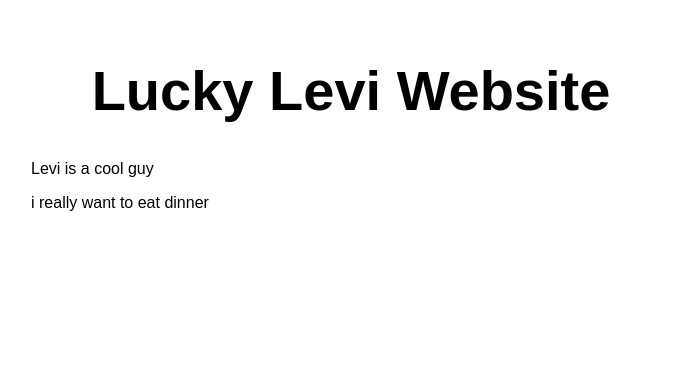
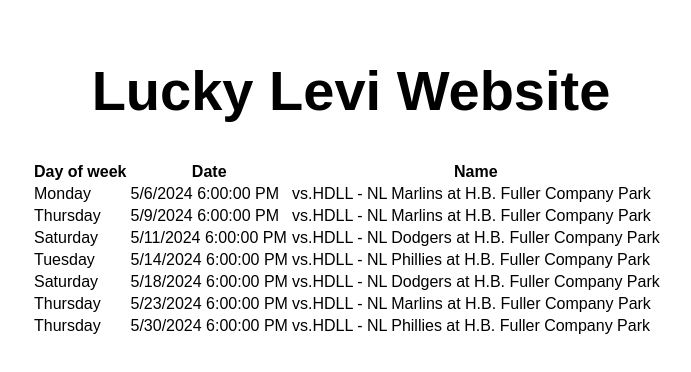
Before and after one commit to lukehammer/Lucky-Levi-Website, a website: page src/index.html in a window 1280 px wide. Shown: the whole page, without its empty margins (289-980 px from the left). Drawn offline with Linux system fonts and the light colour scheme.

Commit message:
base ball

```diff
--- a/src/index.html
+++ b/src/index.html
@@ -11,12 +11,51 @@
 <body>
   <main>
     <h1>Lucky Levi Website</h1>
-    <p>Levi is a cool guy</p>
-
-    <div>
-        i really want to eat dinner
-
-    </div>
+    <table>
+        <!--!-->
+        <thead>
+            <tr>
+                <th scope="col">Day of week</th>
+                <th scope="col">Date</th>
+                <th scope="col">Name</th>
+            </tr>
+        </thead>
+        <tr>
+            <td>Monday</td><!--!-->
+            <td>5/6/2024 6:00:00 PM</td><!--!-->
+            <td>vs.HDLL - NL Marlins at H.B. Fuller Company Park</td>
+        </tr>
+        <tr>
+            <td>Thursday</td><!--!-->
+            <td>5/9/2024 6:00:00 PM</td><!--!-->
+            <td>vs.HDLL - NL Marlins at H.B. Fuller Company Park</td>
+        </tr>
+        <tr>
+            <td>Saturday</td><!--!-->
+            <td>5/11/2024 6:00:00 PM</td><!--!-->
+            <td>vs.HDLL - NL Dodgers at H.B. Fuller Company Park</td>
+        </tr>
+        <tr>
+            <td>Tuesday</td><!--!-->
+            <td>5/14/2024 6:00:00 PM</td><!--!-->
+            <td>vs.HDLL - NL Phillies at H.B. Fuller Company Park</td>
+        </tr>
+        <tr>
+            <td>Saturday</td><!--!-->
+            <td>5/18/2024 6:00:00 PM</td><!--!-->
+            <td>vs.HDLL - NL Dodgers at H.B. Fuller Company Park</td>
+        </tr>
+        <tr>
+            <td>Thursday</td><!--!-->
+            <td>5/23/2024 6:00:00 PM</td><!--!-->
+            <td>vs.HDLL - NL Marlins at H.B. Fuller Company Park</td>
+        </tr>
+        <tr>
+            <td>Thursday</td><!--!-->
+            <td>5/30/2024 6:00:00 PM</td><!--!-->
+            <td>vs.HDLL - NL Phillies at H.B. Fuller Company Park</td>
+        </tr>
+    </table>
   </main>
 </body>
 
```
Also changed, not shown: 1 other file.
